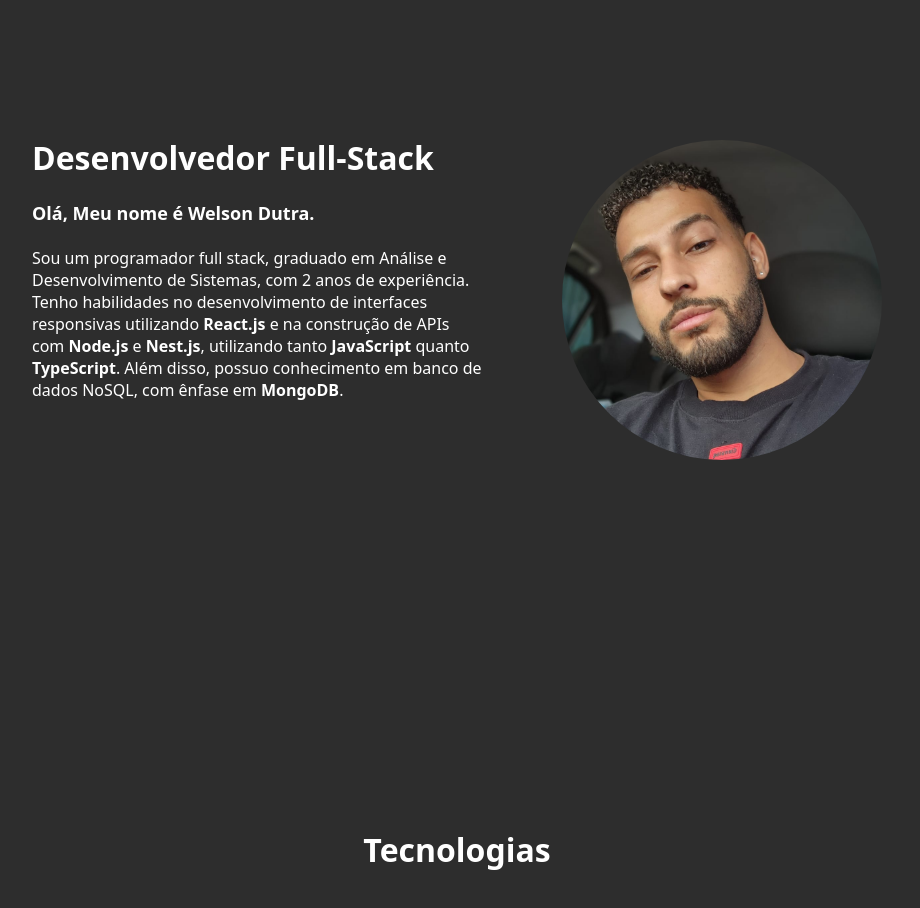
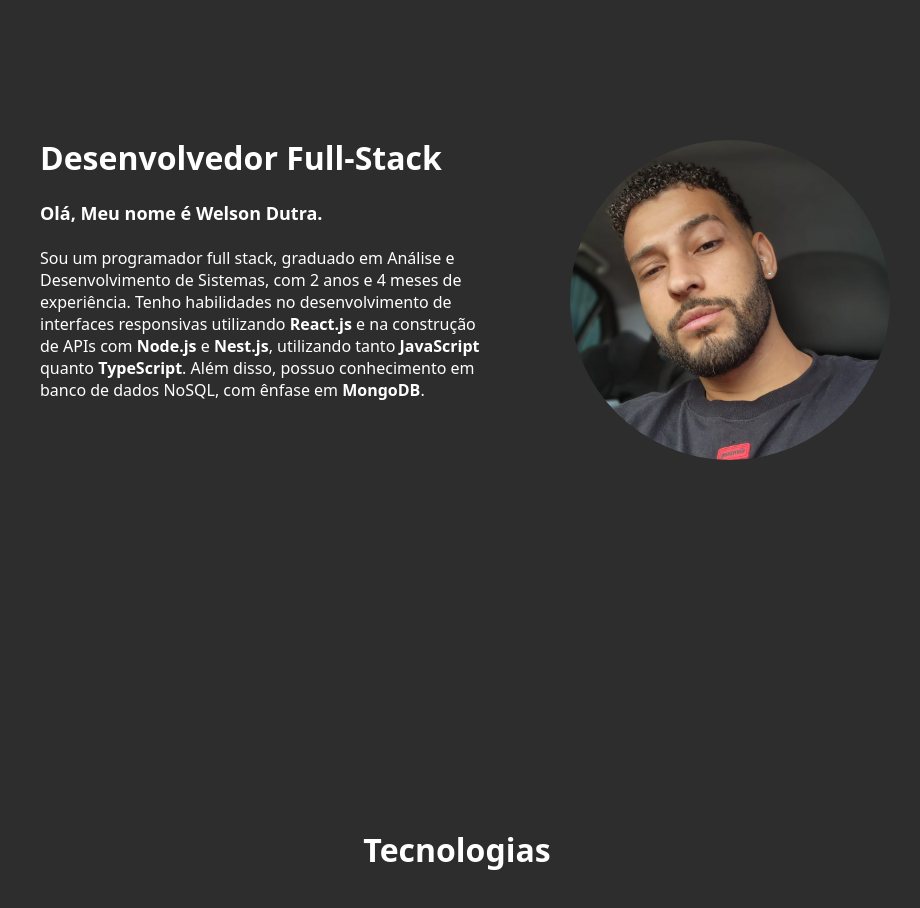
Before and after one commit to welsondutra/Portifolio, a React (Create React App) app: page / in a window 1280 px wide. Shown: the part 900-1808 px from the top of the page, without its empty margins (183-1103 px from the left). Built offline with nearby package versions, Linux system fonts and the light colour scheme.

Commit message:
arrumadno espaçamento

```diff
--- a/src/screen/About/index.js
+++ b/src/screen/About/index.js
@@ -14,7 +14,7 @@ const About = () => {
         <br />
         <p>
           Sou um programador full stack, graduado em Análise e Desenvolvimento
-          de Sistemas, com 2 anos de experiência. Tenho habilidades no
+          de Sistemas, com 2 anos e 4 meses de experiência. Tenho habilidades no
           desenvolvimento de interfaces responsivas utilizando <b>React.js</b> e
           na construção de APIs com <b>Node.js</b> e <b>Nest.js</b>, utilizando
           tanto <b>JavaScript</b> quanto <b>TypeScript</b>. Além disso, possuo
--- a/src/screen/About/styles.js
+++ b/src/screen/About/styles.js
@@ -3,7 +3,11 @@ import { Shared } from '../../components';
 
 export const Container = styled.div`
   max-width: 450px;
-  padding: 0 5rem 4rem 0;
+  padding: 0 5rem 4rem 1rem;
+
+  @media (max-width: 1170px) {
+    padding: 4rem 1rem 4rem 1rem;
+  }
 `;
 
 export const Section = styled(Shared.Section)`
```
